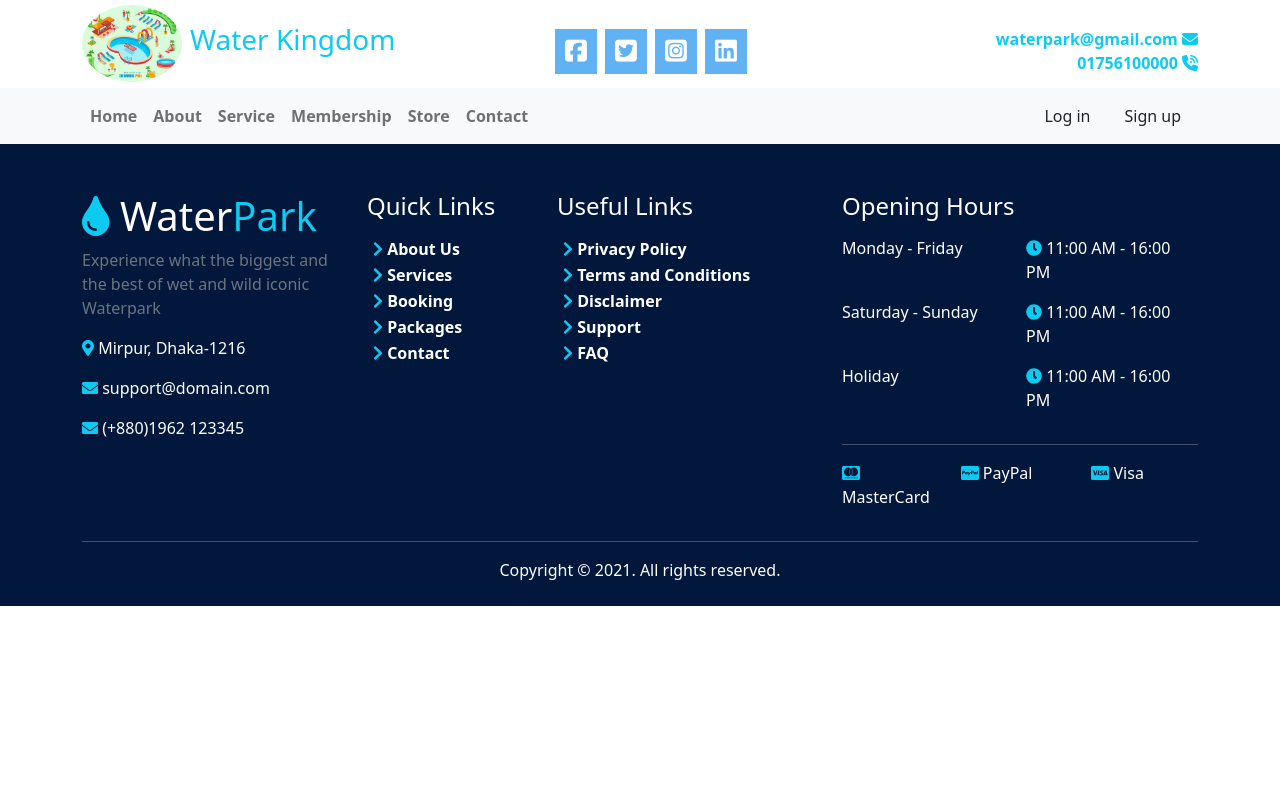
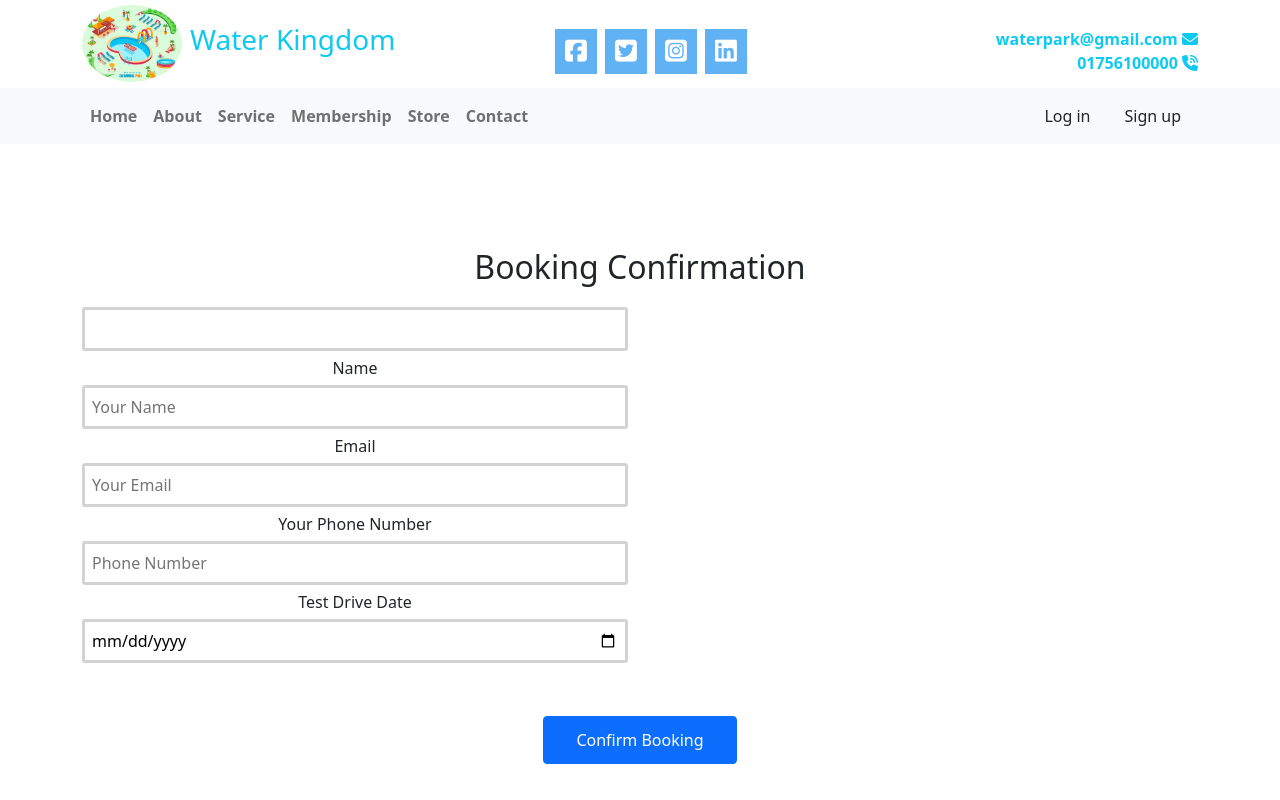
Before and after one commit to Zannatul-Fahmida/Water-park-website, a React (Create React App) app: page /booking/1 in a window 1280 px wide. Shown: the top 800 px of the page. Built offline with nearby package versions, Linux system fonts and the light colour scheme; no server answers; the HTML template or start-up script is replaced by a standard one; a web font is replaced by a local one.

Commit message:
my booking page update

```diff
--- a/src/App.js
+++ b/src/App.js
@@ -19,6 +19,7 @@ import Signup from './pages/Login/SignUp/Signup';
 import Navigation from './pages/Shared/Navigation/Navigation';
 import NavTop from './pages/Shared/NavTop/NavTop';
 import Payment from './components/UserDashboard/Payment/Payment';
+import PackageBooking from './pages/PackageBooking/PackageBooking';
 
 function App() {
   return (
@@ -32,6 +33,7 @@ function App() {
         <Route path="/signup" element={<Signup />} />
         <Route path="about" element={<About />} />
         <Route path="contact" element={<Contact />} />
+        <Route path={`/booking/:id`} element={<PackageBooking />} />
         <Route exact path={`/dashboard`} element={<MainDashboard />}>
           <Route path={`/dashboard/myBookings`} element={<MyOrders />}> </Route>
           <Route path={`/dashboard/sendReview`} element={<SendReview />}> </Route>
--- a/src/components/MainDashboard/MainDashboard.js
+++ b/src/components/MainDashboard/MainDashboard.js
@@ -106,7 +106,7 @@ const MainDashboard = () => {
                             </li>
                         </>}
                         <li>
-                            <Link to="">
+                            <Link to="/">
                                 <span className="icon">
                                     <FontAwesomeIcon className="faIcon" icon={faSignOutAlt}></FontAwesomeIcon>
                                 </span>
--- a/src/components/ProfilePopper/ProfilePopper.js
+++ b/src/components/ProfilePopper/ProfilePopper.js
@@ -7,7 +7,7 @@ import useFirebase from '../../hooks/useFirebase';
 import "./ProfilePopper.css";
 
 const ProfilePopper = () => {
-    const { user, logOut } = useFirebase();
+    const { user, logOut, admin } = useFirebase();
     const { email, displayName: name, photoURL: img } = user;
     const signOut = () => {
         logOut()
@@ -32,18 +32,31 @@ const ProfilePopper = () => {
                             </Button>
                         </div>
                         <hr />
+                        {
+                            !admin ?
+                                <>
                                     <div className="dropdown-item">
-                            <Link to="dashboard">My Booking</Link>
+                                        <Link to={`dashboard/myBookings`}>My Booking</Link>
                                     </div>
                                     <div className="dropdown-item">
                                         <Link to={`/dashboard/sendReview`}>Add Review</Link>
                                     </div>
+                                    <div className="dropdown-item">
+                                        <Link to={`/dashboard/payment`}>Payment</Link>
+                                    </div>
+                                </>
+                                :
+                                <>
                                     <div className="dropdown-item">
                                         <Link to={`/dashboard/makeAdmin`}>Make Admin</Link>
                                     </div>
                                     <div className="dropdown-item">
                                         <Link to={`/dashboard/manageAllBooking`}>Manage All Booking</Link>
                                     </div>
+                                </>
+                        }
+
+
                     </Popover.Body>
                 </Popover>
             }>
--- /dev/null
+++ b/src/components/UserDashboard/MyOrders/MyOrder.css
@@ -0,0 +1,4 @@
+.white-space-off {
+    white-space: nowrap;
+    margin-top: 10px;
+}
--- a/src/components/UserDashboard/MyOrders/MyOrders.js
+++ b/src/components/UserDashboard/MyOrders/MyOrders.js
@@ -4,6 +4,7 @@ import toast, { Toaster } from 'react-hot-toast';
 import { Link } from 'react-router-dom';
 import swal from 'sweetalert';
 import useFirebase from '../../../hooks/useFirebase';
+import "./MyOrder.css";
 
 const MyOrders = () => {
     const { user } = useFirebase();
@@ -12,7 +13,7 @@ const MyOrders = () => {
     console.log(myBookings);
 
     useEffect(() => {
-        fetch(`https://safe-crag-22535.herokuapp.com/myBooking/${user.email}`)
+        fetch(`http://localhost:5000/booking/${user.email}`)
             .then(res => res.json())
             .then(data => {
                 setMyBookings(data)
@@ -20,6 +21,9 @@ const MyOrders = () => {
             })
 
     }, [user.email])
+    const handlePay = (order) => {
+
+    }
     const handleDelete = (id) => {
         swal({
             title: "Are you sure?",
@@ -30,7 +34,7 @@ const MyOrders = () => {
         }).then(wantDelete => {
             if (wantDelete) {
                 const loadingId = toast.loading("Deleting...");
-                const url = `https://safe-crag-22535.herokuapp.com/deletedBooking/${id}`
+                const url = `http://localhost:5000/booking/${id}`
                 fetch(url, {
                     method: 'DELETE'
                 })
@@ -39,7 +43,7 @@ const MyOrders = () => {
                         console.log(data);
                         toast.success('Deleted', {
                             id: loadingId,
-                          });
+                        });
                         if (data.deletedCount > 0) {
                             const remaining = myBookings.filter(booking => booking?._id !== id)
                             setMyBookings(remaining);
@@ -63,9 +67,9 @@ const MyOrders = () => {
                 <thead>
                     <tr>
                         <td>Name</td>
-                        <td>Car Name</td>
-                        <td>Address</td>
-                        <td>Test Drive Date</td>
+                        <td>Package Name</td>
+                        <td>Email</td>
+                        <td>Booking Date</td>
                         <td>Status</td>
                         <td>Cancel Order</td>
                     </tr>
@@ -75,17 +79,22 @@ const MyOrders = () => {
                         <tbody>
                             <tr>
                                 <td>{order.name}</td>
-                                <td>{order.CarName}</td>
-                                <td>{order.address}</td>
-                                <td>{order.testDriveDate}</td>
-                                <td><span className={order.status === "pending" ? "status pending" : order.status === "Pending" ? "status pending" : order.status === "On going" ? "status inprogress" : order.status === "Done" ? "status delivered" : null}>{order.status}</span></td>
-                                <Button onClick={() => handleDelete(order._id)} variant="danger bg-danger m-1">Order Cancel</Button>
+                                <td>{order.packageName}</td>
+                                <td>{order.email.slice(0,8)}...</td>
+                                <td>{order.bookingDate}</td>
+                                <td>
+                                    <span className={order.status === "Pending" ? "status pending" : order.status === "On going" ? "status inprogress" : order.status === "Done" ? "status delivered" : null}>{order.status}</span>
+                                    <Button onClick={() => handlePay(order)} variant="outline-success" className='white-space-off'>Pay Now</Button>
+                                </td>
+                                <td>
+                                    <Button onClick={() => handleDelete(order._id)} variant="danger bg-danger m-1" className='white-space-off'>Cancel</Button>
+                                </td>
                             </tr>
 
                         </tbody>
                     ))}
             </table>
-            <Toaster/>
+            <Toaster />
         </div>
     );
 };
--- /dev/null
+++ b/src/pages/PackageBooking/PackageBooking.css
@@ -0,0 +1,9 @@
+.our-form-input {
+    display: block;
+    width: 100%;
+    padding: 7px;
+    margin-top: 5px;
+    margin-bottom: 5px;
+    border: 3px solid lightgray;
+    border-radius: 3px;
+}
--- /dev/null
+++ b/src/pages/PackageBooking/PackageBooking.js
@@ -0,0 +1,105 @@
+import React, { useEffect, useState } from 'react';
+import axios from 'axios';
+import { Col, Form, Button, Row, Container } from 'react-bootstrap';
+import { useForm } from 'react-hook-form';
+import { useNavigate, useParams } from 'react-router';
+import './PackageBooking.css';
+import toast, { Toaster } from 'react-hot-toast';
+import useFirebase from '../../hooks/useFirebase';
+
+const PackageBooking = () => {
+    const { id } = useParams();
+    const { user } = useFirebase();
+    const history = useNavigate();
+    const { email } = user;
+    const [specificDetail, setSpecificDetail] = useState({});
+    const { packageName } = specificDetail;
+    const { register, handleSubmit, reset } = useForm();
+
+    useEffect(() => {
+        const url = `http://localhost:5000/packages/${id}`
+        fetch(url)
+            .then(res => res.json())
+            .then(data => setSpecificDetail(data))
+    }, [])
+
+    const onSubmit = data => {
+        data.packageId = id;
+        data.status = "Pending";
+        data.orderTime = new Date().toLocaleDateString('en-GB');
+        axios.post('http://localhost:5000/booking', data)
+            .then(res => {
+                if (res.data.insertedId) {
+                    toast.success('Booking Succesful')
+                    reset();
+                    history.push('/carsCollection')
+                }
+            })
+    }
+    return (
+        <div className="car-booking py-5">
+            <Container className="py-5">
+                <h2 className="text-center py-2">Booking Confirmation</h2>
+
+                <form onSubmit={handleSubmit(onSubmit)}>
+                    <div className="form-main" style={{ borderRadius: "15px", maxWidth: '85rem' }}>
+                        <Row>
+                            <Col md={6} xs={12} className="pr-md-4">
+                                <input
+                                className="our-form-input"
+                                type="text"
+                                {...register("packageName", { required: true })}
+                                defaultValue={packageName} />
+                                <label>Name</label>
+                                <input
+                                    className="our-form-input"
+                                    type="text"
+                                    defaultValue={user.displayName}
+                                    {...register("name", { required: true })}
+                                    placeholder="Your Name"
+                                />
+                                <label>Email</label>
+                                <input
+                                    type="email"
+                                    className="our-form-input"
+                                    defaultValue={user.email}
+                                    {...register("email", { required: true })}
+                                    placeholder="Your Email"
+                                />
+                                <label>Your Phone Number</label>
+                                <input
+                                    type="number"
+                                    className="our-form-input"
+                                    defaultValue=""
+                                    {...register("phone", { required: true })}
+                                    placeholder="Phone Number"
+                                />
+                                <label>Test Drive Date</label>
+                                <input
+                                    type="date"
+                                    date="{{date}}" timezone="[[timezone]]"
+                                    className="our-form-input"
+                                    defaultValue=""
+                                    {...register("bookingDate", { required: true })}
+                                    placeholder="Booking Date"
+                                />
+                                 <br />
+                                {/* <Button type="submit">Send</Button> */}
+                            </Col>
+                        </Row>
+                    </div>
+
+                    <div className="text-center mt-4">
+                        <Button type="submit" className="btn-main" style={{ padding: ".68rem 2rem" }}>
+                            Confirm Booking
+                        </Button>
+                    </div>
+                </form>
+                <Toaster/>
+
+            </Container>
+        </div>
+    );
+};
+
+export default PackageBooking;
```
Also changed, not shown: src/pages/Home/EventPackages/EventPackage/EventPackage.js (+4 -4 lines), src/components/OurServices/OurServices.js (added). Lines whose indentation alone changed are shown as unchanged.
